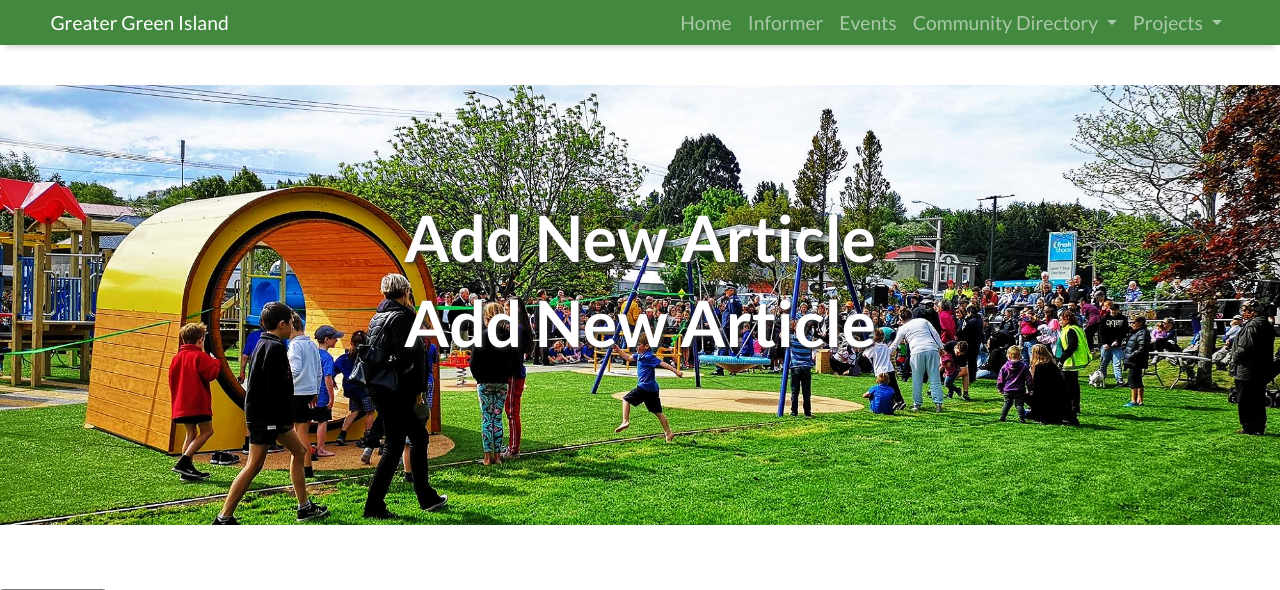
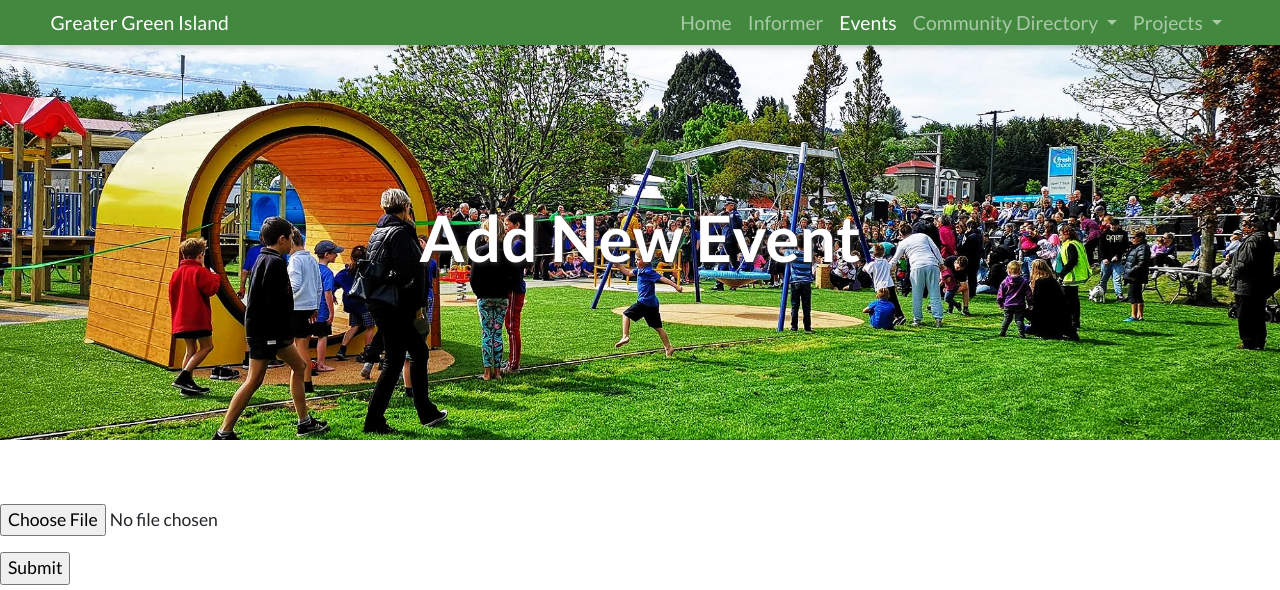
Before and after one commit to 0710160/ggi, a Flask app: page /upload_event in a window 1280 px wide. Shown: the top 590 px of the page. Run offline with Flask 2, Linux system fonts and the light colour scheme; a user stored in the database is signed in; some libraries are stand-ins or nearby versions; some web fonts are replaced.

Commit message:
Fix template inheritance and image size on Informer & Events pages

```diff
--- a/flask_app.py
+++ b/flask_app.py
@@ -244,7 +244,7 @@ def previous_article(article_id):
     descending = Article.query.order_by(Article.id.desc())
     last_article = descending.first()
     if curr_article == last_article:
-        return render_template("article.html", article=curr_article)
+        return redirect(url_for('informer'))
     else:
         prev_article_num = int(curr_article.id + 1)
         prev_article = Article.query.get(prev_article_num)
--- a/static/styles.css
+++ b/static/styles.css
@@ -103,8 +103,10 @@ EVENTS
   font-size: 1.25rem;
 }
 
+
 .img-fluid {
-  max-height: 500px;
+  max-height: 350px;
+  max-width: 500px;
 }
 
 /*-----------------------------------------------------------------------------
--- a/templates/base.html
+++ b/templates/base.html
@@ -69,12 +69,12 @@
 <!-- Heading Image -->
 <div class="container-fluid {% block image %}{% endblock image %}">
     <div class="title-text">
-        <h1>{% block title %}{% endblock %}</h1>
+        <h1>{% block title %}{% endblock title %}</h1>
     </div>
 </div>
 
     {% block content %}
-    {% endblock %}
+    {% endblock content %}
 
 <!-- Footer -->
 <footer>
--- a/templates/events.html
+++ b/templates/events.html
@@ -15,11 +15,11 @@
 
   {% if i.id % 2 == 0 %}
   <div class="event-heroes container col-xxl-8 px-4 py-5">
-    <h5><a href="/informer/{{ i.id }}">{{ i.title }}</a></h5>
+    <h5><a href="/events/{{ i.id }}">{{ i.title }}</a></h5>
     <h6>{{ i.subtitle }}</h6>
     <div class="row flex-lg-row-reverse align-items-top">
       <div class="col-10 col-sm-8 col-lg-6">
-        <img src="static/uploads/{{ i.img_name }}", class="d-block mx-lg-auto img-fluid" width="500" height="350" loading="lazy">
+        <img src="static/uploads/{{ i.img_name }}", class="d-block mx-lg-auto img-fluid" loading="lazy">
       </div>
       <div class="line-clamp col-lg-6">
         {% if current_user.is_authenticated %}
--- a/templates/informer.html
+++ b/templates/informer.html
@@ -18,7 +18,7 @@
       <div class="container col-xxl-8">
         <div class="row flex-lg-row align-items-center g-5 py-5">
           <div class="col-10 col-sm-8 col-lg-6">
-            <img src="static/uploads/{{ i.img_name }}", class="d-block mx-lg-auto img-fluid" width="500" height="350" loading="lazy">
+            <img src="static/uploads/{{ i.img_name }}", class="d-block mx-lg-auto img-fluid" loading="lazy">
           </div>
           <div class="line-clamp col-lg-6">
             <h5><a href="/informer/{{ i.id }}">{{ i.title }}</a></h5>
--- a/templates/upload_event.html
+++ b/templates/upload_event.html
@@ -1,13 +1,8 @@
 {% extends "base.html" %}
+{% block nav_events %}active{% endblock nav_events %}
+{% block title %}Add New Event{% endblock %}
+{% block image %}header-img{% endblock image %}
 {% block content %}
-
-
-<!-- Heading Image -->
-<div class="container-fluid header-img">
-    <div class="title-text">
-        <h1>{% block title %}Add New Article{% endblock %}</h1>
-    </div>
-</div>
 
 <br><br>
 <p>
@@ -38,4 +33,4 @@
 </form>
 </br></br>
 
-{% endblock %}
+{% endblock content %}
```
Also changed, not shown: templates/add.html (+4 -9 lines), templates/upload_informer.html (+4 -9 lines), ggi.db, static/uploads/event1.png (added).
